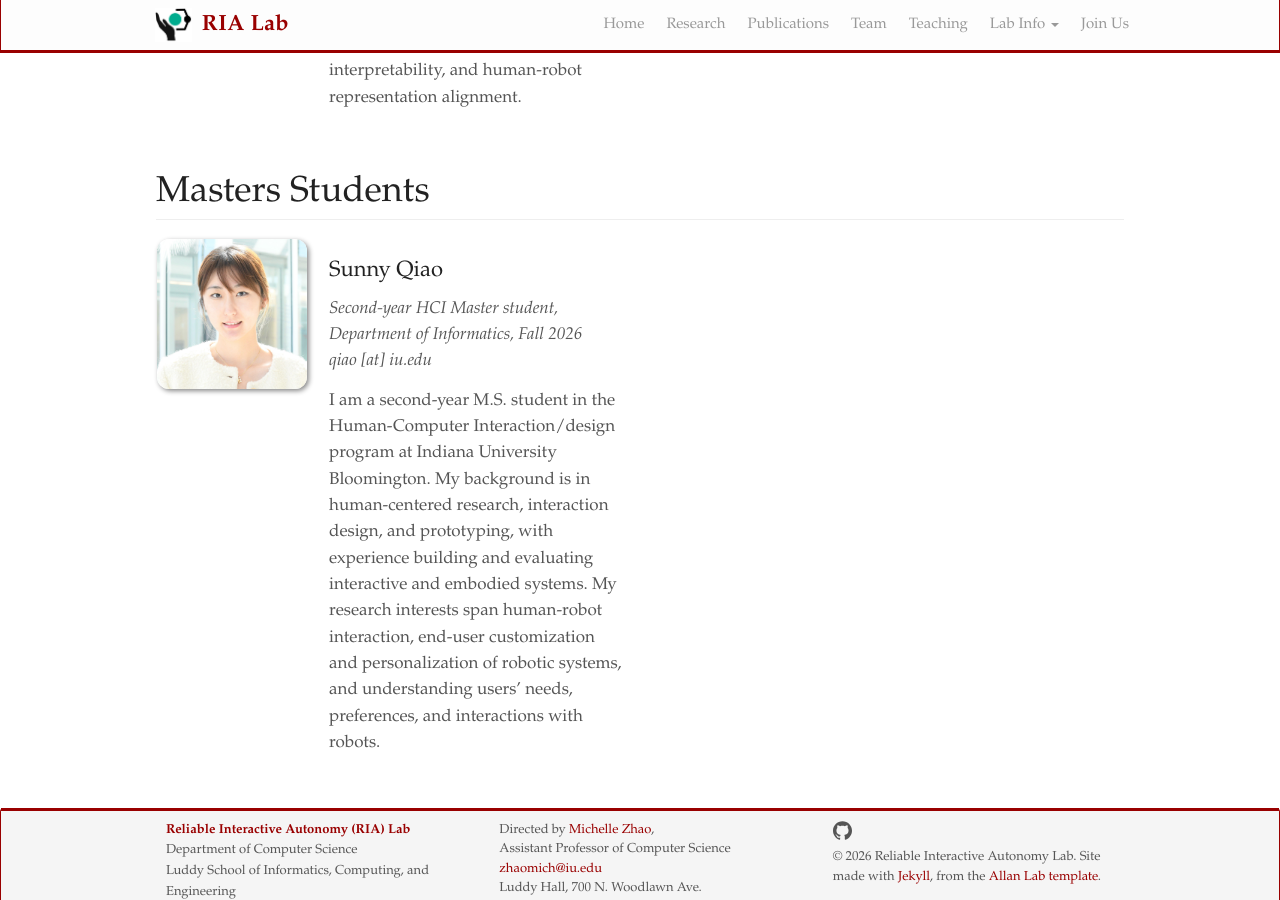
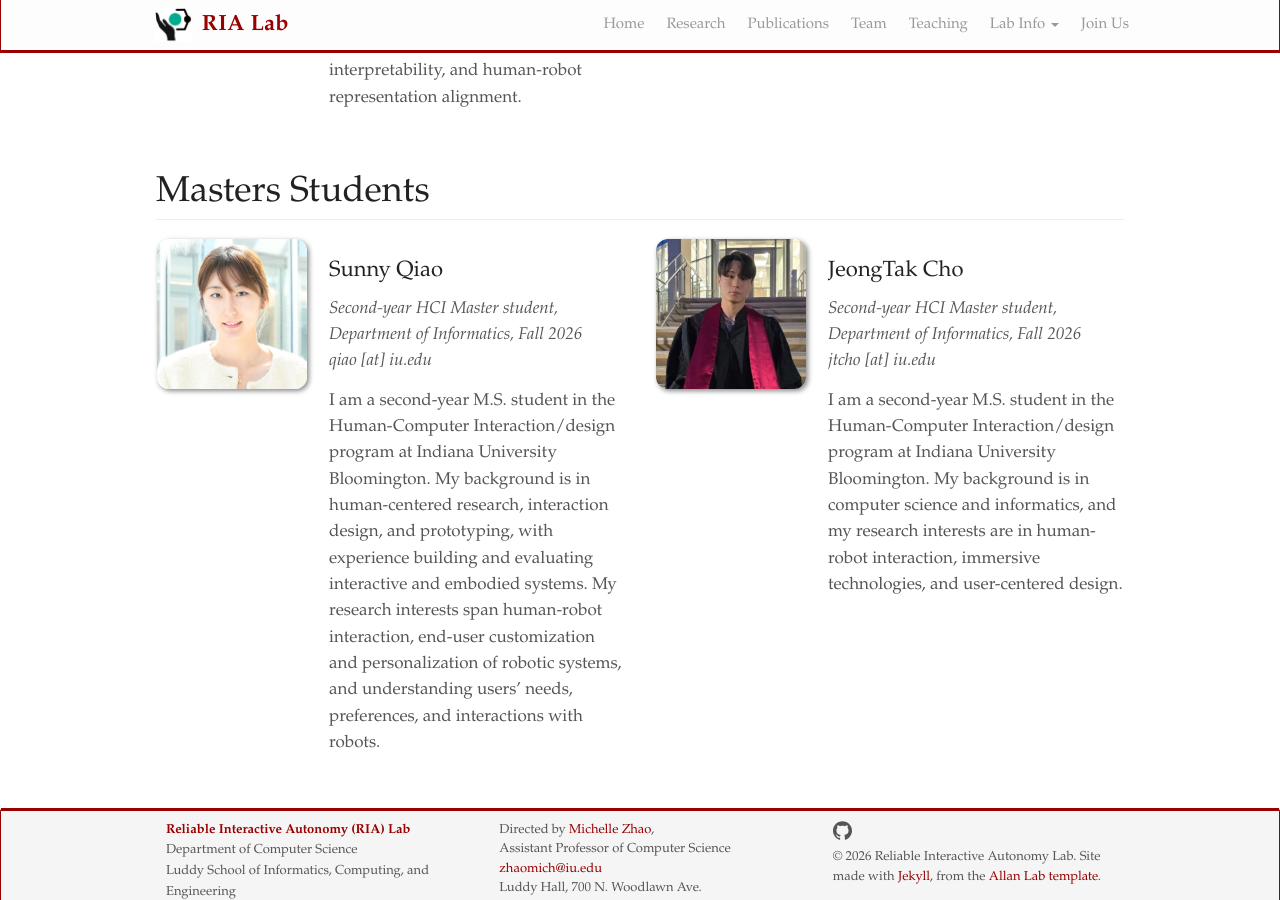
Before and after one commit to reliable-interactive-autonomy-lab/reliable-interactive-autonomy-lab.github.io, a Jekyll site: the page built from _pages/team.md, in a window 1280 px wide and 900 px high, scrolled down 999 px. Built offline with Jekyll 4.4.1, drawn with Linux system fonts in a browser that asks for light colours; nearby versions of some CDN libraries.

Commit message:
add new member

```diff
--- a/_data/students.yml
+++ b/_data/students.yml
@@ -13,6 +13,17 @@
     interaction, end-user customization and personalization of robotic systems, and
     understanding users&rsquo; needs, preferences, and interactions with robots.
 
+
+- name: JeongTak Cho
+  photo: jeongtak_cho.jpg
+  info: Second-year HCI Master student, Department of Informatics, Fall 2026
+  email: jtcho [at] iu.edu
+  bio: >
+    I am a second-year M.S. student in the Human-Computer Interaction/design program
+    at Indiana University Bloomington. My background is in computer science and
+    informatics, and my research interests are in human-robot interaction, immersive
+    technologies, and user-centered design.
+
 # Duplicate the block above for each additional student.
 #
 #- name: Student Name
```
